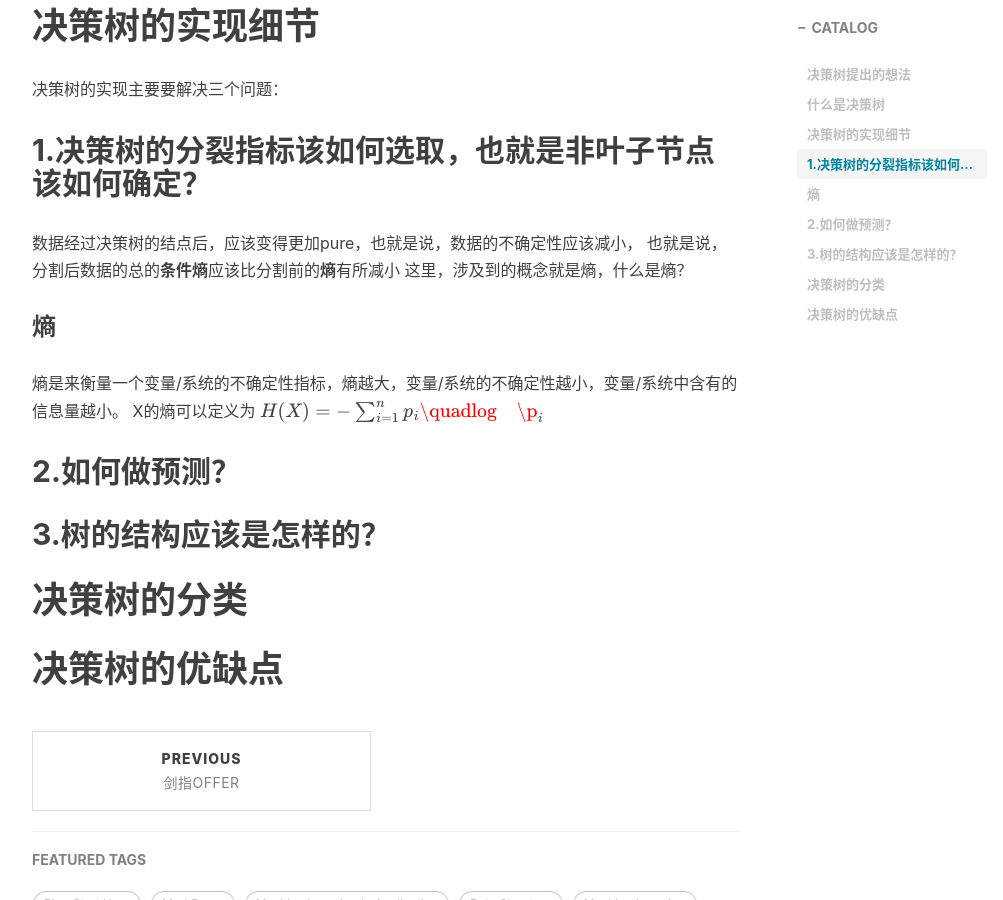
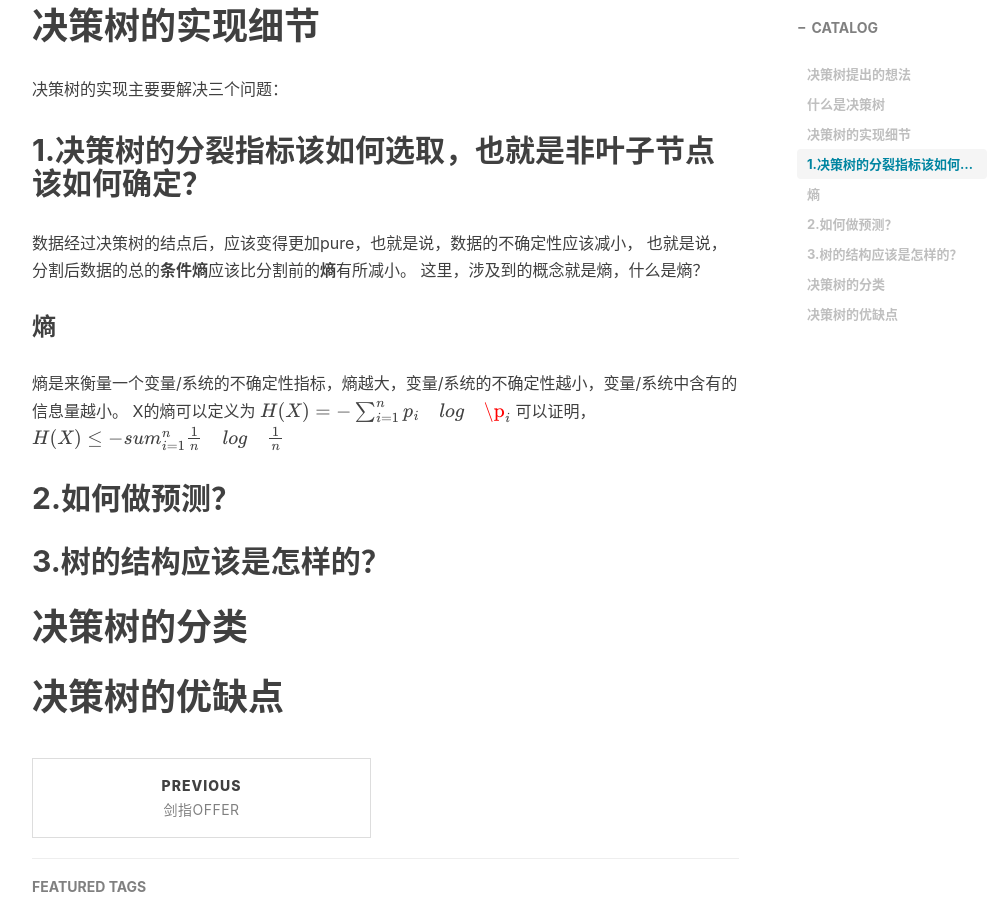
Before and after one commit to BishengSJTU/BishengSJTU.github.io, a Jekyll site: the page built from _posts/2018-12-08-决策树总结.md, in a window 1280 px wide and 900 px high, scrolled down 1290 px. Shown: the whole window, without its empty margins (233-1236 px from the left). Built offline with Jekyll 4.4.1, drawn with Linux system fonts in a browser that asks for light colours; nearby versions of some CDN libraries; formulas are drawn with MathJax 3; comment, search, counter and statistics services are not loaded.

Commit message:
2018-12-08

```diff
--- a/_posts/2018-12-08-决策树总结.md
+++ b/_posts/2018-12-08-决策树总结.md
@@ -37,13 +37,17 @@ tags:
 ## 1.决策树的分裂指标该如何选取，也就是非叶子节点该如何确定？
 
 数据经过决策树的结点后，应该变得更加pure，也就是说，数据的不确定性应该减小，
-也就是说，分割后数据的总的**条件熵**应该比分割前的**熵**有所减小
+也就是说，分割后数据的总的**条件熵**应该比分割前的**熵**有所减小。
 这里，涉及到的概念就是熵，什么是熵？
 ### 熵
 熵是来衡量一个变量/系统的不确定性指标，熵越大，变量/系统的不确定性越小，变量/系统中含有的信息量越小。
 X的熵可以定义为
 $$
-H(X)=-\sum_{i=1}^n p_i\quadlog\quad\p_i
+H(X)=-\sum_{i=1}^n p_i \quad log \quad \p_i
+$$
+可以证明，
+$$
+H(X)\leq-sum_{i=1}^n \frac{1}{n} \quad log \quad \frac{1}{n}
 $$
 
 ## 2.如何做预测？
```
